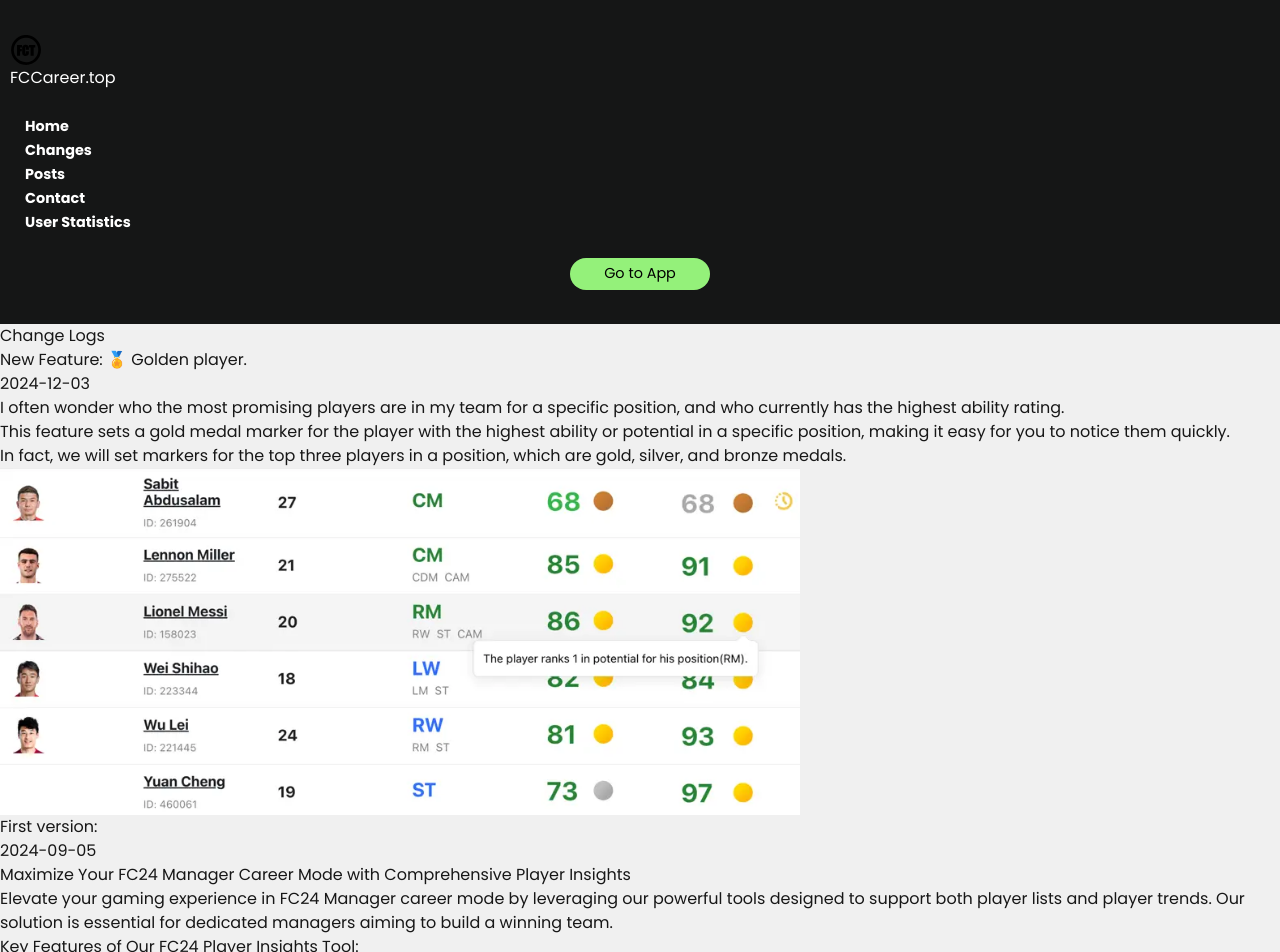
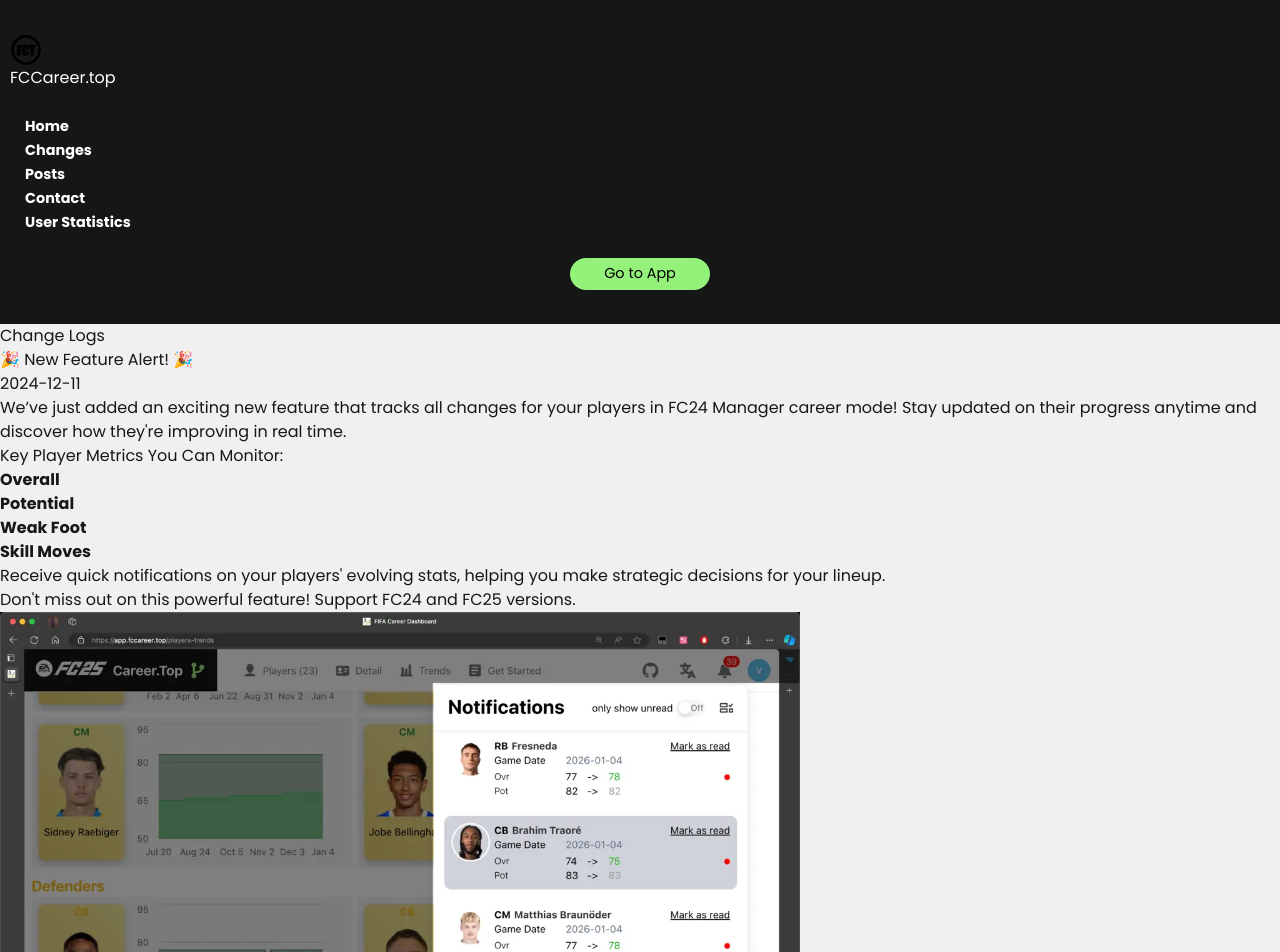
Before and after one commit to VeejaLiu/FCT-Website, a Next.js app: page /change-logs in a window 1280 px wide. Shown: the top 952 px of the page. Built offline with nearby package versions, Linux system fonts and the light colour scheme.

Commit message:
add new feature alert for player progress tracking in Change20241211

```diff
--- /dev/null
+++ b/src/app/change-logs/changes/change-20241211/Change20241211.tsx
@@ -0,0 +1,43 @@
+import Image from 'next/image';
+
+export function Change20241211() {
+  return (
+    <div className="w-11/12 mb-8">
+      <h1 className="text-2xl font-bold">🎉 New Feature Alert! 🎉</h1>
+      <h2 className="text-xl font-semibold mt-4">2024-12-11</h2>
+      <p className="mt-2">
+        {`We’ve just added an exciting new feature that tracks all changes for your players in FC24 Manager career mode! Stay updated on their progress anytime and discover how they're improving in real time.`}
+      </p>
+      <h3 className="text-lg font-semibold mt-4">
+        {`Key Player Metrics You Can Monitor:`}
+      </h3>
+      <ul className="list-disc list-inside mt-2">
+        <li>
+          <strong>Overall</strong>
+        </li>
+        <li>
+          <strong>Potential</strong>
+        </li>
+        <li>
+          <strong>Weak Foot</strong>
+        </li>
+        <li>
+          <strong>Skill Moves</strong>
+        </li>
+      </ul>
+      <p className="mt-2">
+        {`Receive quick notifications on your players' evolving stats, helping you make strategic decisions for your lineup.`}
+      </p>
+      <p className="mt-2">{`Don't miss out on this powerful feature! Support FC24 and FC25 versions.`}</p>
+      <Image
+        width={800}
+        height={400}
+        src="/changelogs/20241211/notifications.webp"
+        alt="Track Changes for FC24/FC25 Player Progress"
+        className="mt-4"
+      />
+    </div>
+  );
+}
+
+export default Change20241211;
--- a/src/app/change-logs/page.tsx
+++ b/src/app/change-logs/page.tsx
@@ -2,11 +2,13 @@
 // src/app/change-logs/page.tsx
 import Change20240905 from './changes/change-20240905/Change20240905';
 import Change20241203 from './changes/change-20241203/Change20241203';
+import Change20241211 from './changes/change-20241211/Change20241211';
 
 const ChangeLogsPage = () => {
   return (
     <>
       <h1>Change Logs</h1>
+      <Change20241211 />
       <Change20241203 />
       <Change20240905 />
     </>
```
Also changed, not shown: public/changelogs/20241211/notifications.webp (added).
